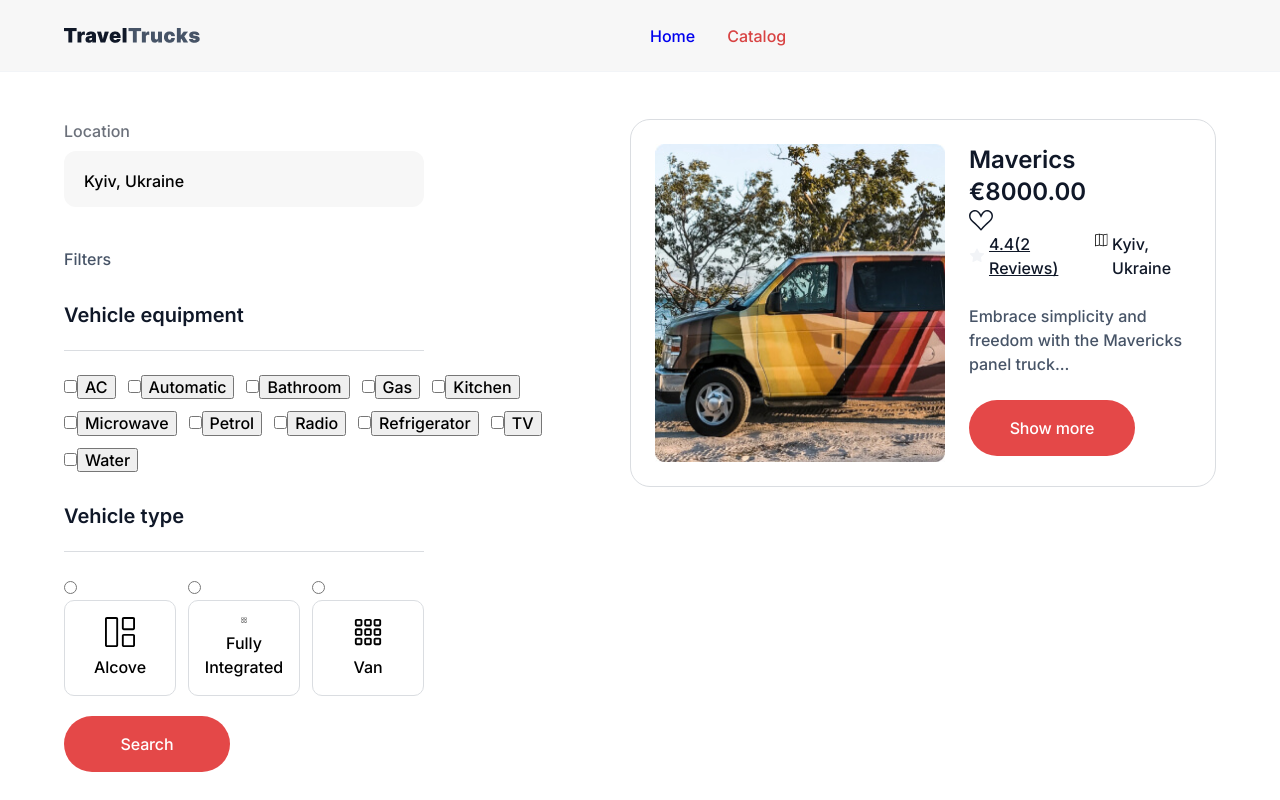
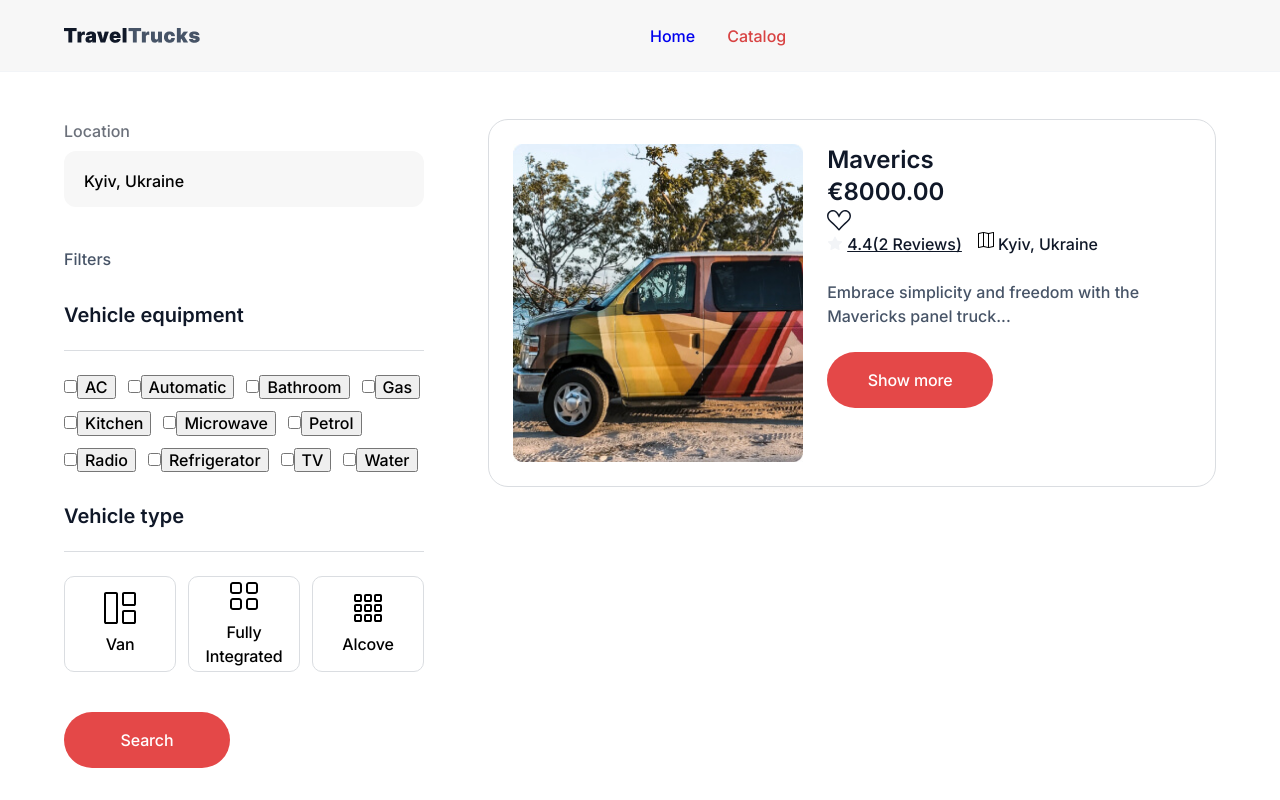
Before and after one commit to Lyadskyi/TravelTrucs-web_app, a React (Vite) app: page /catalog in a window 1280 px wide. Built offline with nearby package versions, Linux system fonts and the light colour scheme.

Commit message:
Fully implemented radio button interface-fix
Updated a CatalogPage.module.css

```diff
--- a/src/pages/CatalogPage/CatalogPage.jsx
+++ b/src/pages/CatalogPage/CatalogPage.jsx
@@ -105,8 +105,14 @@ export default function CatalogPage() {
           <h3 className={css.titleEquipment}>Vehicle type</h3>
           <ul className={css.filtersContainer}>
             <li>
-              <input name="form" type="radio" id="1" value="Van"></input>
-              <label className={css.filtersLabels} htmlFor="1">
+              <input
+                type="radio"
+                name="vehicleType"
+                id="3"
+                value="Van"
+                className={css.visuallyHidden}
+              />
+              <label className={css.filtersLabels} htmlFor="3">
                 <svg
                   className={css.icon}
                   color="currentColor"
@@ -116,11 +122,18 @@ export default function CatalogPage() {
                 >
                   <use href="/images/icons/sprite.svg#icon-grid_1x2"></use>
                 </svg>
-                Alcove
+                Van
               </label>
             </li>
+
             <li>
-              <input name="form" type="radio" id="2" value="Van"></input>
+              <input
+                type="radio"
+                name="vehicleType"
+                id="2"
+                value="Fully Integrated"
+                className={css.visuallyHidden}
+              />
               <label className={css.filtersLabels} htmlFor="2">
                 <svg
                   className={css.icon}
@@ -135,8 +148,14 @@ export default function CatalogPage() {
               </label>
             </li>
             <li>
-              <input name="form" type="radio" id="3" value="Van"></input>
-              <label className={css.filtersLabels} htmlFor="3">
+              <input
+                type="radio"
+                name="vehicleType"
+                id="1"
+                value="Alcove"
+                className={css.visuallyHidden}
+              />
+              <label className={css.filtersLabels} htmlFor="1">
                 <svg
                   className={css.icon}
                   color="currentColor"
@@ -146,7 +165,7 @@ export default function CatalogPage() {
                 >
                   <use href="/images/icons/sprite.svg#icon-grid_3x3"></use>
                 </svg>
-                Van
+                Alcove
               </label>
             </li>
           </ul>
--- a/src/pages/CatalogPage/CatalogPage.module.css
+++ b/src/pages/CatalogPage/CatalogPage.module.css
@@ -58,8 +58,16 @@
   display: flex;
   justify-content: flex-start;
   flex-wrap: wrap;
+
+  width: 360px;
   margin-top: 24px;
   gap: 12px;
+}
+
+.visuallyHidden {
+  position: absolute;
+  opacity: 0;
+  pointer-events: none;
 }
 
 .filtersLabels {
@@ -68,12 +76,21 @@
   justify-content: center;
   align-items: center;
   gap: 8px;
-  padding: 16px 32px;
+  font-size: 16px;
   width: 112px;
   height: 96px;
   text-align: center;
+  letter-spacing: -0.01em;
   border-radius: 10px;
   border: 1px solid #dadde1;
+}
+
+.filtersLabels:hover {
+  border-color: #fac2c2;
+}
+
+input[type="radio"]:checked + .filtersLabels {
+  border-color: #e44848;
 }
 
 .icon {
@@ -82,10 +99,7 @@
 }
 
 .btn {
-  position: absolute;
-  left: 64px;
-  top: 616px;
-  margin-top: 100px;
+  margin-top: 40px;
   border: 2px solid transparent;
   border-radius: 200px;
   width: 166px;
```
